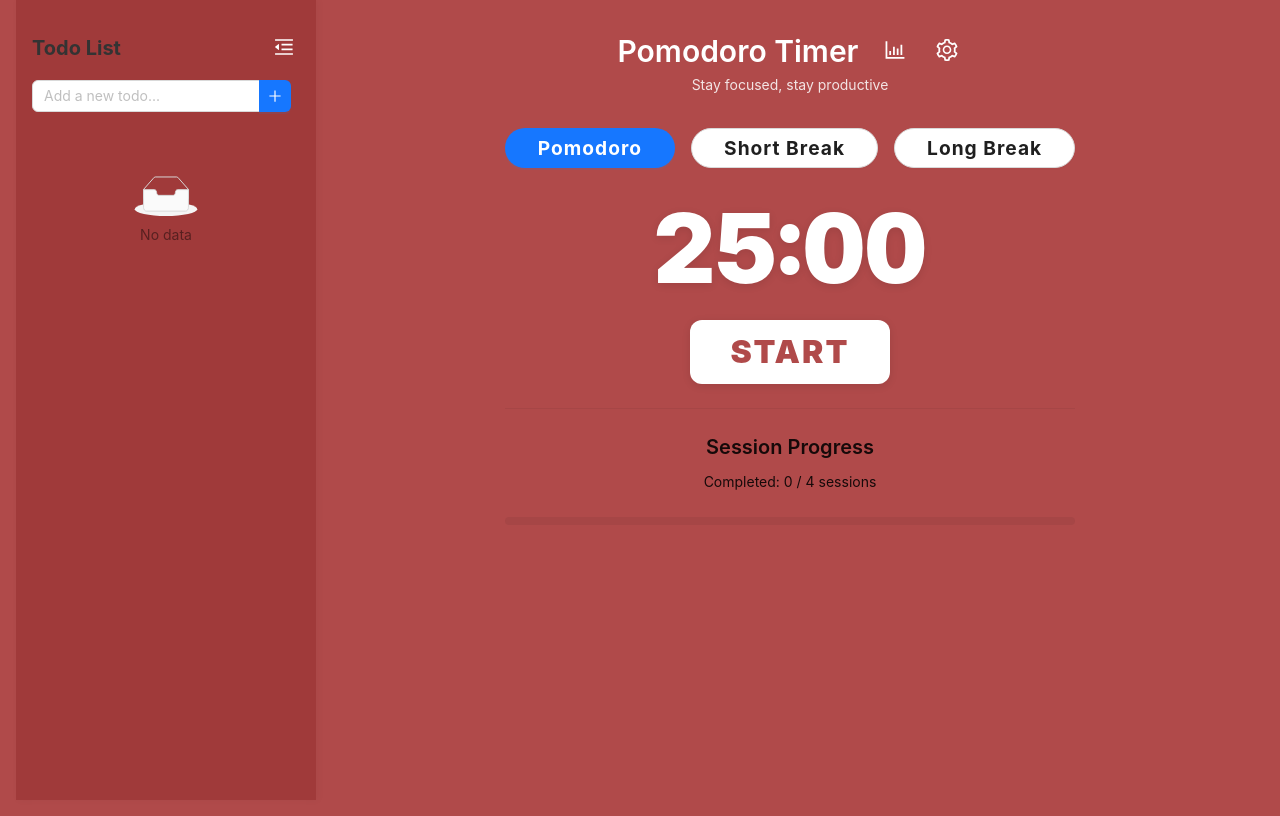
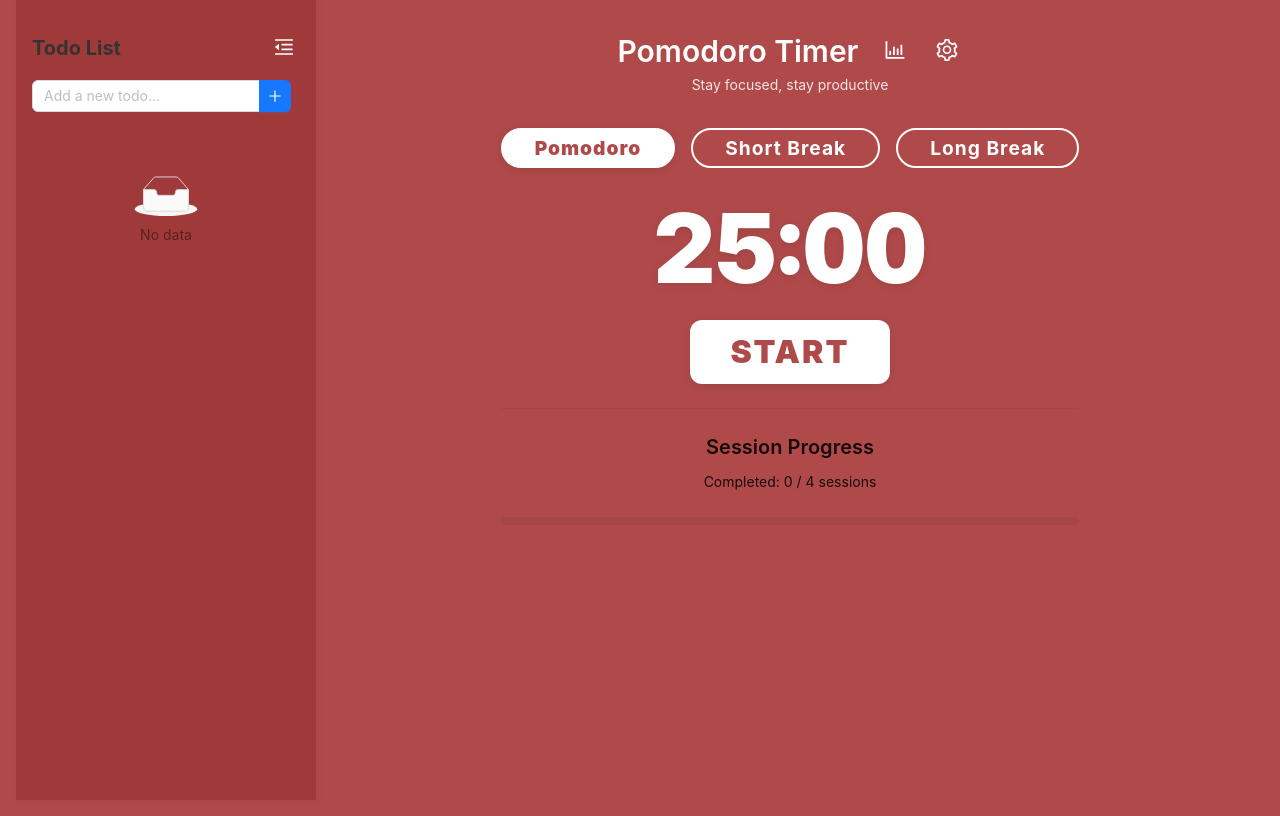
Before and after one commit to maxyzli/pomodoro-timer, a React (Vite) app: page / in a window 1280 px wide. Built offline with nearby package versions, Linux system fonts and the light colour scheme.

Commit message:
Style: make active mode button white with colored text for clear tab indication (PomoFocus style).

```diff
--- a/src/App.css
+++ b/src/App.css
@@ -103,6 +103,18 @@
   letter-spacing: 1px;
   padding: 10px 32px !important;
   border-radius: 24px !important;
+  background: transparent !important;
+  color: #fff !important;
+  border: 2px solid #fff !important;
+  transition: background 0.2s, color 0.2s;
+}
+
+.mode-tab.ant-btn-primary {
+  background: #fff !important;
+  color: #b04a4a !important;
+  border: 2px solid #fff !important;
+  font-weight: 900 !important;
+  box-shadow: 0 2px 8px rgba(0,0,0,0.10);
 }
 
 .time-display.focus-style {
```
